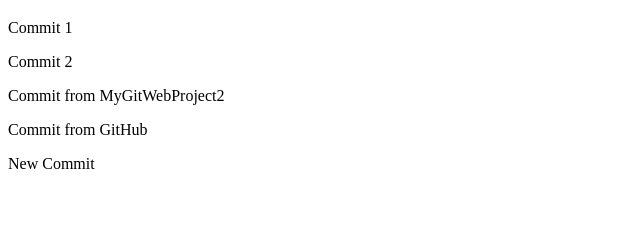
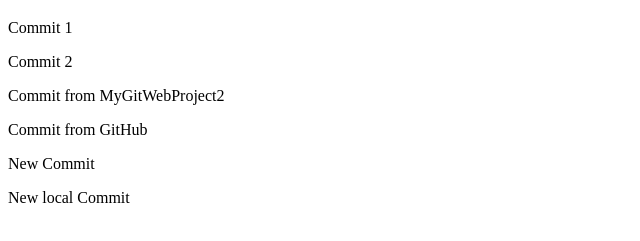
Before and after one commit to mishatsl/MySimpleWebGitProject, a plain HTML site: page MySimpleWebGitProject/Index.html in a window 1280 px wide. Shown: the part 61-302 px from the top of the page, without its empty margins (0-640 px from the left). Drawn offline with Linux system fonts and the light colour scheme.

Commit message:
New local Commit

```diff
--- a/MySimpleWebGitProject/Index.html
+++ b/MySimpleWebGitProject/Index.html
@@ -11,5 +11,6 @@
     <p>Commit from MyGitWebProject2</p>
     <p>Commit from GitHub</p>
     <p>New Commit</p>
+    <p>New local Commit</p>
 </body>
 </html>
```
